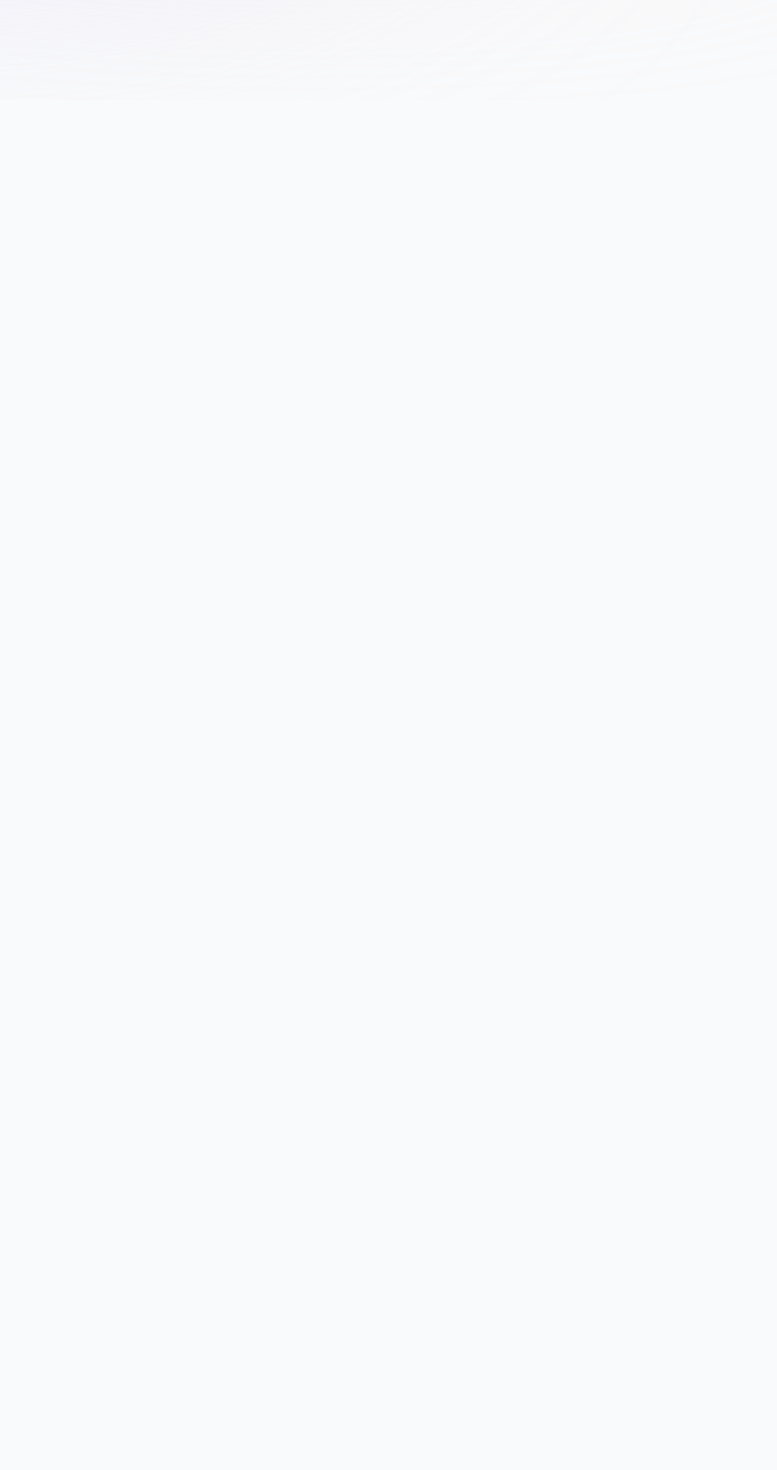
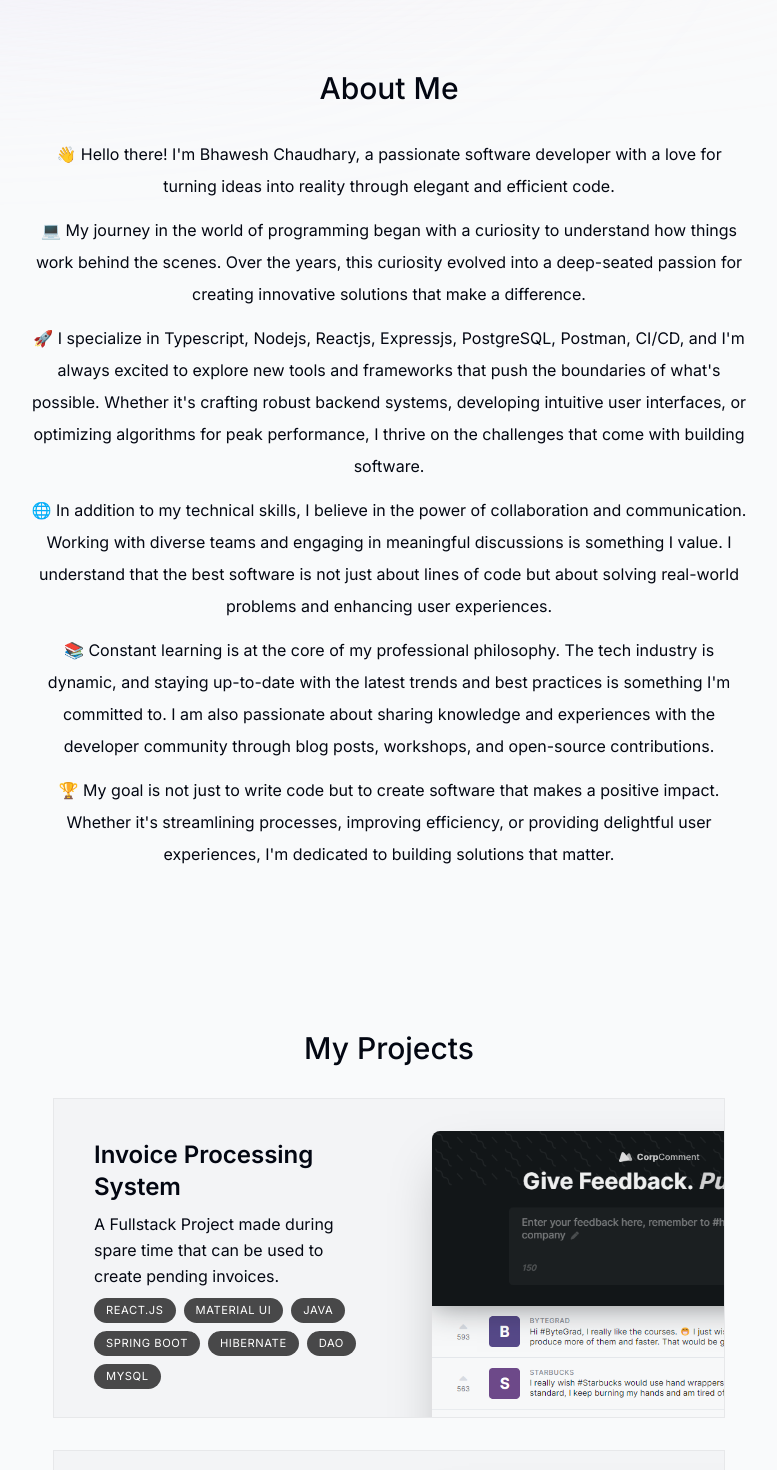
Before and after one commit to bhaweshchaudhary/portfolio, a Next.js app: page / in a window 1280 px wide. Shown: the part 700-2170 px from the top of the page, without its empty margins (251-1028 px from the left). Before the commit the page ends 800 px from the top, so only its background shows below. Built offline with nearby package versions, Linux system fonts and the light colour scheme.

Commit message:
[feat]: About & Projects Section

```diff
--- a/src/app/page.tsx
+++ b/src/app/page.tsx
@@ -1,4 +1,6 @@
+import MyAbout from "@/components/MyAbout";
 import MyIntro from "@/components/MyIntro";
+import MyProject from "@/components/MyProject";
 import SectionDivider from "@/components/SectionDivider";
 import Image from "next/image";
 
@@ -8,6 +10,8 @@ export default function Home() {
       <main className="flex flex-col items-center px-4">
         <MyIntro />
         <SectionDivider />
+        <MyAbout />
+        <MyProject />
       </main>
     </>
   );
--- /dev/null
+++ b/src/components/MyAbout.tsx
@@ -0,0 +1,57 @@
+"use client";
+
+import React from "react";
+import SectionHeading from "./SectionHeading";
+import { motion } from "framer-motion";
+
+export default function MyAbout() {
+  return (
+    <motion.section
+      className="mb-28 max-w-[45rem] text-center leading-8 sm:mb-40"
+      initial={{ opacity: 0, y: 100 }}
+      animate={{ opacity: 1, y: 0 }}
+      transition={{ delay: 0.175 }}
+    >
+      <SectionHeading>about me</SectionHeading>
+      <p className="mb-3">
+        👋 Hello there! I'm Bhawesh Chaudhary, a passionate software developer
+        with a love for turning ideas into reality through elegant and efficient
+        code.
+      </p>
+      <p className="mb-3">
+        💻 My journey in the world of programming began with a curiosity to
+        understand how things work behind the scenes. Over the years, this
+        curiosity evolved into a deep-seated passion for creating innovative
+        solutions that make a difference.
+      </p>
+      <p className="mb-3">
+        🚀 I specialize in Typescript, Nodejs, Reactjs, Expressjs, PostgreSQL,
+        Postman, CI/CD, and I'm always excited to explore new tools and
+        frameworks that push the boundaries of what's possible. Whether it's
+        crafting robust backend systems, developing intuitive user interfaces,
+        or optimizing algorithms for peak performance, I thrive on the
+        challenges that come with building software.
+      </p>
+      <p className="mb-3">
+        🌐 In addition to my technical skills, I believe in the power of
+        collaboration and communication. Working with diverse teams and engaging
+        in meaningful discussions is something I value. I understand that the
+        best software is not just about lines of code but about solving
+        real-world problems and enhancing user experiences.
+      </p>
+      <p className="mb-3">
+        📚 Constant learning is at the core of my professional philosophy. The
+        tech industry is dynamic, and staying up-to-date with the latest trends
+        and best practices is something I'm committed to. I am also passionate
+        about sharing knowledge and experiences with the developer community
+        through blog posts, workshops, and open-source contributions.
+      </p>
+      <p>
+        🏆 My goal is not just to write code but to create software that makes a
+        positive impact. Whether it's streamlining processes, improving
+        efficiency, or providing delightful user experiences, I'm dedicated to
+        building solutions that matter.
+      </p>
+    </motion.section>
+  );
+}
--- a/src/components/MyIntro.tsx
+++ b/src/components/MyIntro.tsx
@@ -44,7 +44,7 @@ export default function MyIntro() {
         </div>
       </div>
 
-      <motion.p
+      <motion.h1
         className="mb-10 mt-4 px-4 tex-2xl font-medium !leading-[1.5] sm:text-4xl"
         initial={{ opacity: 0, y: 100 }}
         animate={{ opacity: 1, y: 0 }}
@@ -53,7 +53,7 @@ export default function MyIntro() {
         <span className="font-bold">Software Developer</span> with{" "}
         <span className="font-bold">1 year</span> of experience. I enjoy
         building <span className="italic">Softwares</span>.
-      </motion.p>
+      </motion.h1>
 
       <motion.div
         className="flex flex-col sm:flex-row items-center justify-center gap-2 px-4 text-lg font-medium"
--- /dev/null
+++ b/src/components/MyProject.tsx
@@ -0,0 +1,19 @@
+import React from "react";
+import SectionHeading from "./SectionHeading";
+import { projectsData } from "@/lib/data";
+import Project from "./Project";
+
+export default function MyProject() {
+  return (
+    <section>
+      <SectionHeading>My Projects</SectionHeading>
+      <div>
+        {projectsData.map((project, index) => (
+          <React.Fragment key={index}>
+            <Project {...project} />
+          </React.Fragment>
+        ))}
+      </div>
+    </section>
+  );
+}
--- /dev/null
+++ b/src/components/Project.tsx
@@ -0,0 +1,56 @@
+"use client";
+
+import { projectsData } from "@/lib/data";
+import { motion, useScroll, useTransform } from "framer-motion";
+import { useRef } from "react";
+import Image from "next/image";
+
+type ProjectProps = (typeof projectsData)[number];
+
+export default function Project({
+  title,
+  description,
+  tags,
+  imageUrl,
+}: ProjectProps) {
+  const ref = useRef<HTMLDivElement>(null);
+  const { scrollYProgress } = useScroll({
+    target: ref,
+    offset: ["0 1", "1.33 1"],
+  });
+  const scaleProgress = useTransform(scrollYProgress, [0, 1], [0.8, 1]);
+  const opacityProgress = useTransform(scrollYProgress, [0, 1], [0.6, 1]);
+  return (
+    <motion.div
+      ref={ref}
+      style={{
+        scale: scaleProgress,
+        opacity: opacityProgress,
+      }}
+      className="mb-3 sm:mb-8 last:mb-0"
+    >
+      <section className="bg-gray-100 max-w-[42rem] border border-black/5 overflow-hidden sm:pr-8 relative sm:h-[20rem] group even:pl-8 hover:bg-gray-200 transition">
+        <div className="pt-4 pb-7 px-5 sm:pl-10 sm:pr-2 sm:pt-10 sm:max-w-[50%] flex flex-col h-full group-even:ml-[18rem]">
+          <h3 className="text-2xl font-semibold">{title}</h3>
+          <p className="mt-2 leading-relaxed tex-gray-700">{description}</p>
+          <ul className="flex flex-wrap mt-4 gap-2 sm:mt-auto">
+            {tags.map((tag, index) => (
+              <li
+                className="bg-black/[0.7] px-3 py-1 text-[0.7rem] uppercase tracking-wider text-white rounded-full "
+                key={index}
+              >
+                {tag}
+              </li>
+            ))}
+          </ul>
+        </div>
+        <Image
+          src={imageUrl}
+          alt="Project i worked on"
+          quality={95}
+          className="absolute top-8 -right-40 w-[28.25rem] rounded-t-lg shadow-2xl group-even:right-[initial] group-even:-left-40 group-hover:-translate-x-3 group-hover:translate-y-3 group-hover:-rotate-2 group-even:group-hover:translate-x-3 group-even:group-hover:translate-y-3 group-even:group-hover:rotate-2 group-hover:scale-[1.04] transition"
+        />
+      </section>
+    </motion.div>
+  );
+}
--- /dev/null
+++ b/src/components/SectionHeading.tsx
@@ -0,0 +1,15 @@
+import React from "react";
+
+type SectionHeadingProps = {
+  children: React.ReactNode;
+};
+
+const SectionHeading = ({ children }: SectionHeadingProps) => {
+  return (
+    <h2 className="text-3xl mb-8 font-medium capitalize text-center">
+      {children}
+    </h2>
+  );
+};
+
+export default SectionHeading;
```
